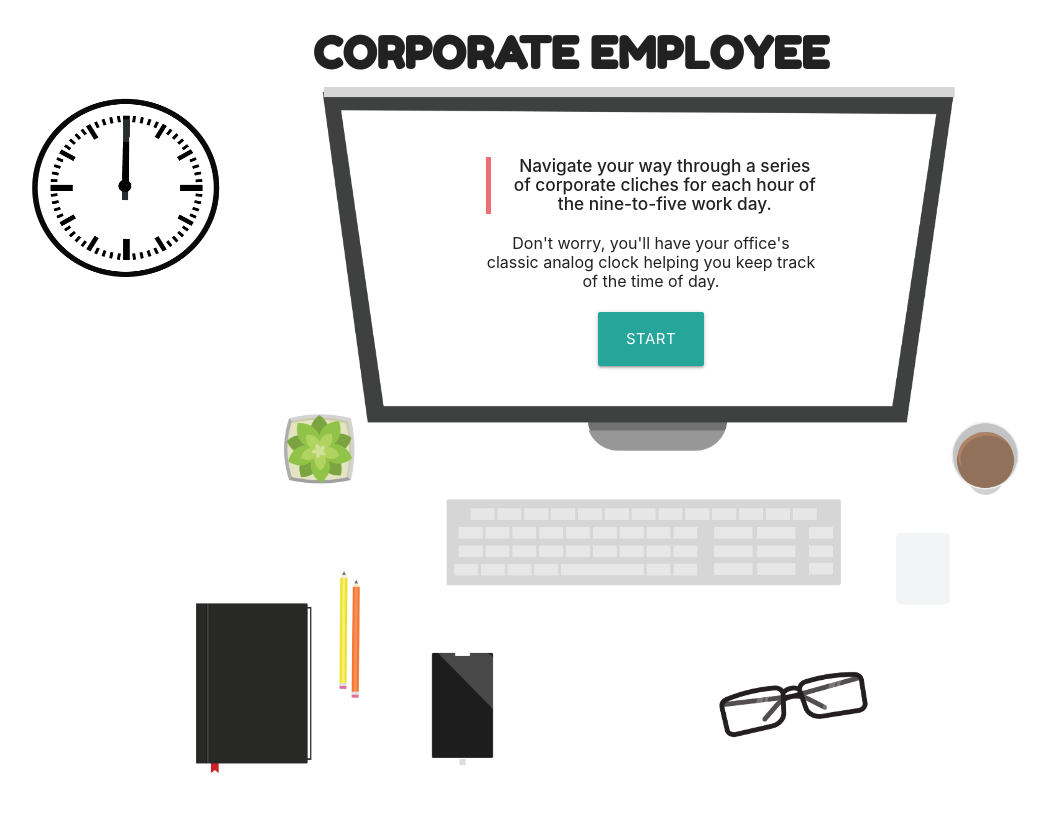
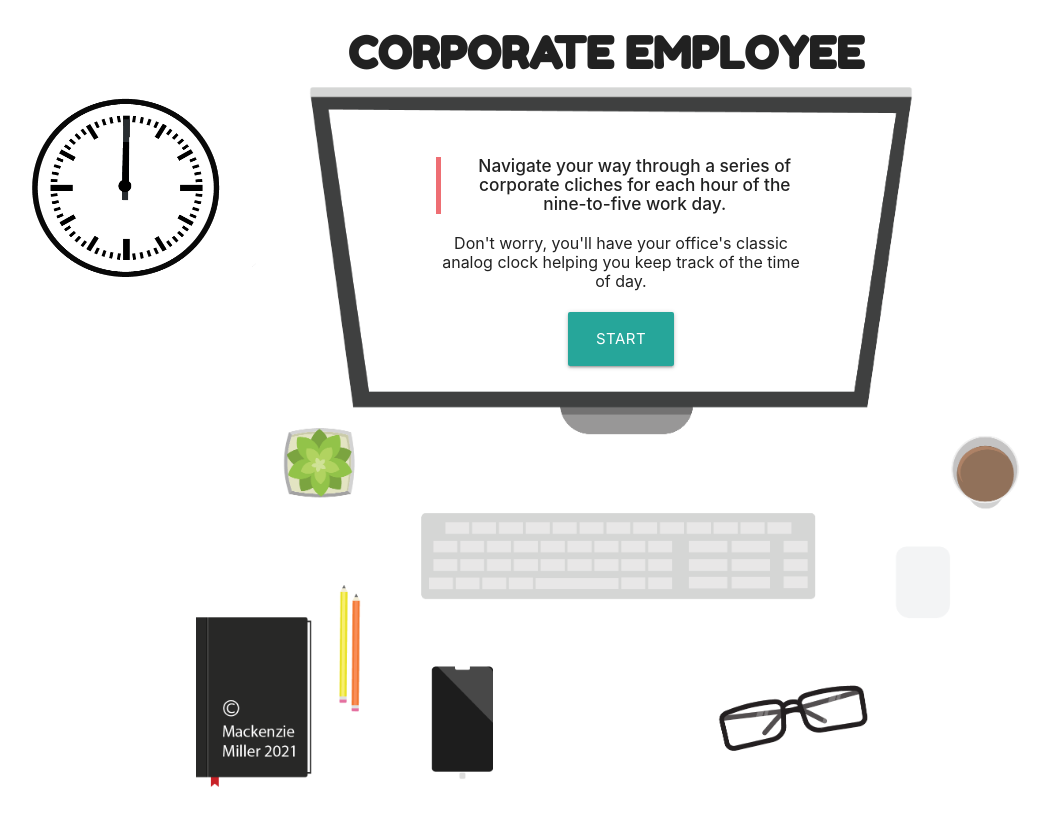
Before and after one commit to Mackmiller/corporate-employee, a plain HTML site: page index.html in a window 1280 px wide. Shown: the top 826 px of the page, without its empty margins (14-1064 px from the left). Drawn offline with nearby package versions, Linux system fonts and the light colour scheme.

Commit message:
additional styling

```diff
--- a/css/style.css
+++ b/css/style.css
@@ -3,10 +3,12 @@
 h3 {
     margin-bottom: 10px;
     text-align: center;
-    padding-right: 110px;
+    padding-right: 160px;
     font-family: 'Fredoka One', sans-serif;
     font-weight: 900;
     text-transform: uppercase;
+    width: 1400px;
+
 
 }
 
@@ -16,7 +18,7 @@ p {
 }
 
 .background {
-    background-image: url("../imgs/office_background.png");
+    background-image: url("../imgs/office_background_v2.png");
     background-size: 70%;
     background-repeat: no-repeat;
     background-position: top;
@@ -26,8 +28,8 @@ p {
 
 .container {
     margin: auto;
-    padding: 50px 70px 0 0;
-    max-width: 400px;
+    padding: 50px 130px 0 0;
+    max-width: 500px;
     text-align: center;
 }
 
```
Also changed, not shown: imgs/office_background_v2.png (added).
